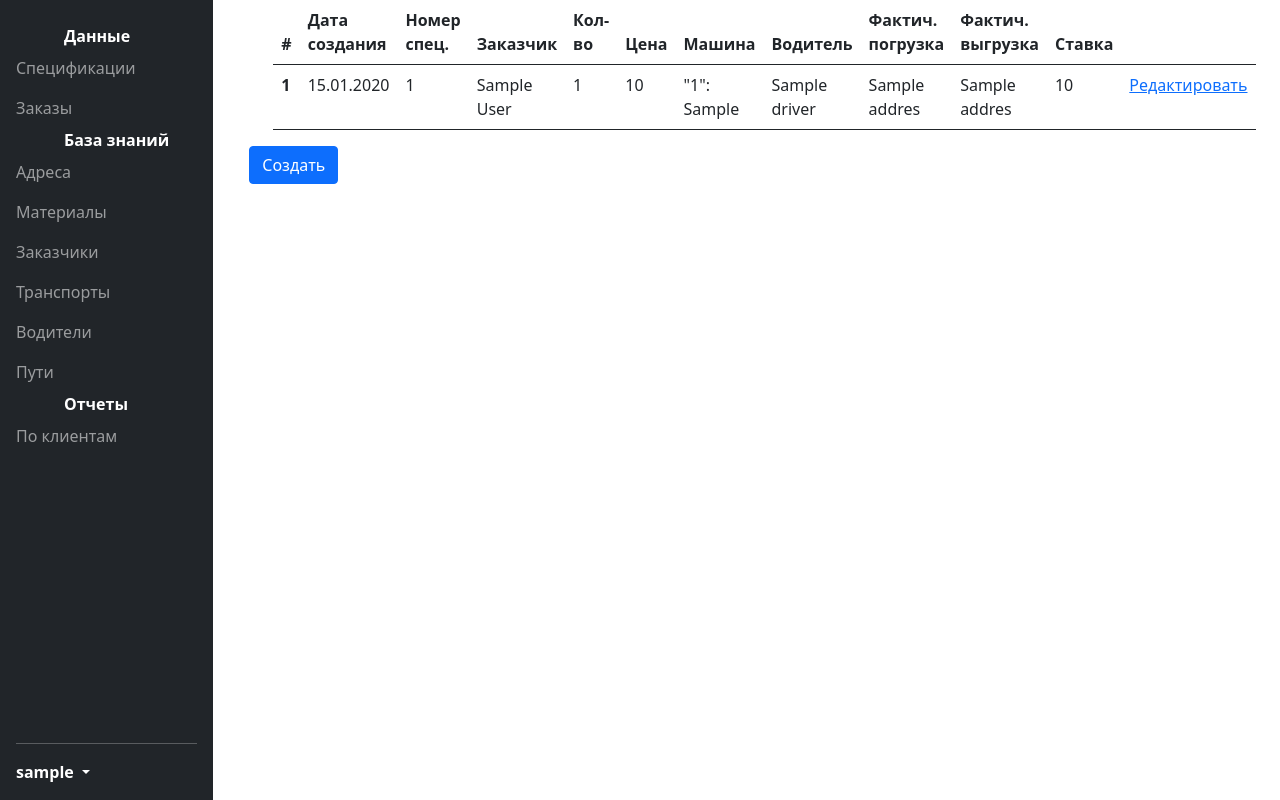
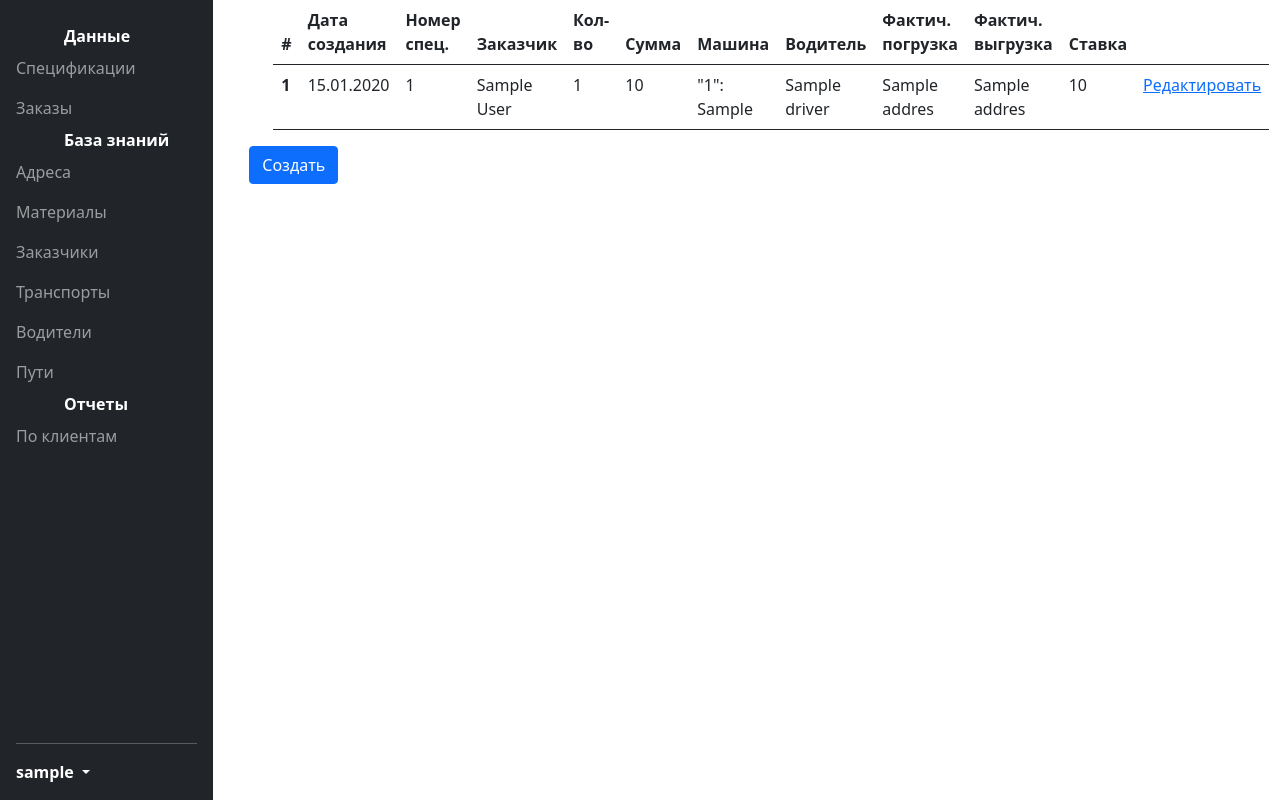
Before and after one commit to AppCrashExpress/webdocs, a Django app: page /docs/orders/ in a window 1280 px wide. Run offline with Django 3.2, Linux system fonts and the light colour scheme; a user stored in the database is signed in; tables that the repository leaves empty hold one stand-in row (values such as "Sample post").

Commit message:
Fix type

```diff
--- a/doc_manager/templates/doc_manager/order_list.html
+++ b/doc_manager/templates/doc_manager/order_list.html
@@ -6,7 +6,7 @@
     <th scope="col">Номер<br>спец.</th>
     <th scope="col">Заказчик</th>
     <th scope="col">Кол-во</th>
-    <th scope="col">Цена</th>
+    <th scope="col">Сумма</th>
     <th scope="col">Машина</th>
     <th scope="col">Водитель</th>
     <th scope="col">Фактич.<br>погрузка</th>
```
